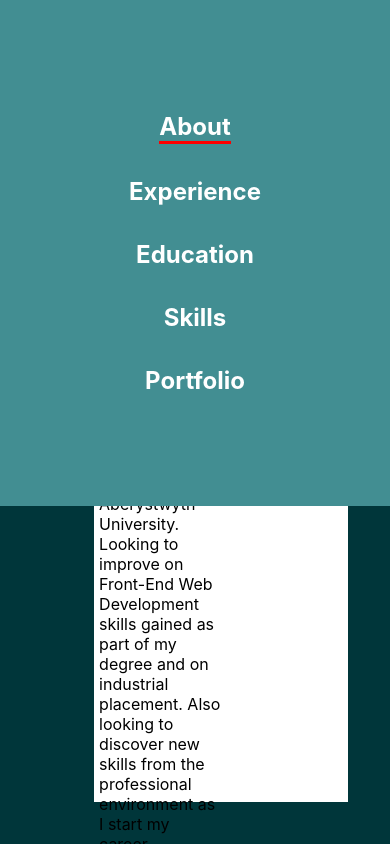
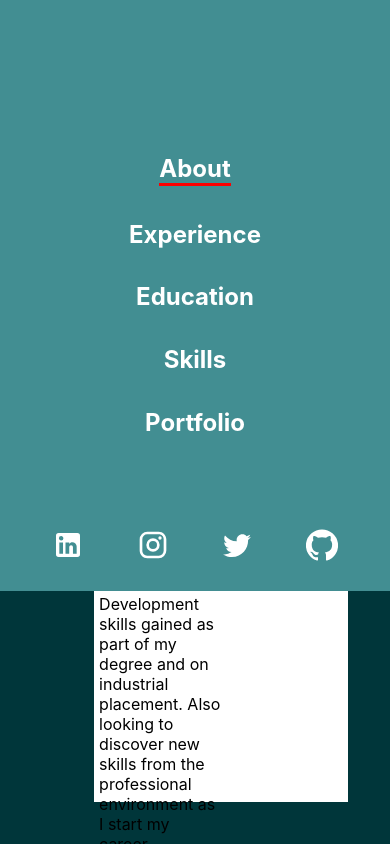
Before and after one commit to SpencerNicholas/me, a React (Create React App) app in the folder me/: page / in a window 390 px wide. Both pictures are taken after a click on the icon 354 px from the left and 43 px from the top of the page. Shown: the top 844 px of the page. Built offline with nearby package versions, Linux system fonts and the light colour scheme.

Commit message:
Added socials to mobile
Added social links to mobile nav bar

```diff
--- a/me/src/components/navigation/MobileTopbar.js
+++ b/me/src/components/navigation/MobileTopbar.js
@@ -2,6 +2,12 @@ import React from "react";
 import { useSelector, useDispatch } from 'react-redux';
 import { setPage, selectPage, selectHover, setHover, setMenuOpen, selectMenu } from './navigation'
 import Menu from '@material-ui/icons/Menu';
+
+import LinkedIn from '@material-ui/icons/LinkedIn';
+import Instagram from '@material-ui/icons/Instagram';
+import Twitter from '@material-ui/icons/Twitter';
+import GitHub from '@material-ui/icons/GitHub';
+
 
 const MobileTopbar = ({ }) => {
   const hovering = useSelector(selectHover);
@@ -22,7 +28,7 @@ const MobileTopbar = ({ }) => {
   };
 
   const mobileTopbarExpandedStyle = {
-    height: "60vh",
+    height: "70vh",
     width: "100%",
     position: "fixed",
     backgroundColor: "#428e92",
@@ -56,6 +62,26 @@ const MobileTopbar = ({ }) => {
     fontWeight: "bold",
   }
 
+  const footerStyle = {
+    color: 'white',
+    flexDirection: 'row',
+    position: 'absolute',
+    bottom: '3vh',
+    width: '100%',
+    display: 'flex',
+    justifyContent: 'space-evenly'
+  }
+
+  const iconStyle = {
+    fontSize: '32px',
+  }
+
+  const iconHovered = {
+    fontSize: '32px',
+    color: 'red',
+    cursor: 'pointer',
+  }
+
   const menuItems = [
     { text: "About", active: 1 },
     { text: "Experience", active: 2 },
@@ -76,15 +102,15 @@ const MobileTopbar = ({ }) => {
               {item.active === (page) ? (
                 <div>
                   {item.text}
-                    <Menu style={{fontSize: '32px', position: 'absolute', right: '5%'}} onClick={() => {dispatch(setMenuOpen(true))}}></Menu>
+                  <Menu style={{ fontSize: '32px', position: 'absolute', right: '5%' }} onClick={() => { dispatch(setMenuOpen(true)) }}></Menu>
                 </div>
-                ):(<div></div>)}
+              ) : (<div></div>)}
             </div>))}
         </div>
       ) : (
           <div style={mobileTopbarExpandedStyle}>
             {menuItems.map((item, i) => (
-              <div key={i} style={menuItemStyle} onClick={() => { dispatch(setPage(item.text));  dispatch(setMenuOpen(false)) } }>
+              <div key={i} style={menuItemStyle} onClick={() => { dispatch(setPage(item.text)); dispatch(setMenuOpen(false)) }}>
                 {item.active === (page) ? (
                   <div style={activeMenuItemStyle}>
                     {item.text}
@@ -104,7 +130,39 @@ const MobileTopbar = ({ }) => {
                   )}
               </div>
             ))}
+            <div style={footerStyle}>
+              <div onMouseOver={() => { dispatch(setHover("LinkedIn")) }} onMouseLeave={() => { dispatch(setHover()) }} onClick={() => { window.open("https://linkedin.com/in/spencer-nicholas", "_blank") }}>
+                {(hovering) === 6 ? (
+                  <LinkedIn style={iconHovered} ></LinkedIn>
+                ) : (
+                    <LinkedIn style={iconStyle} ></LinkedIn>
+                  )}
               </div>
+              <div onMouseOver={() => { dispatch(setHover("Instagram")) }} onMouseLeave={() => { dispatch(setHover()) }} onClick={() => { window.open("https://www.instagram.com/spencerndev/?hl=en", "_blank") }}>
+                {(hovering) === 7 ? (
+                  <Instagram style={iconHovered}></Instagram>
+                ) : (
+                    <Instagram style={iconStyle}></Instagram>
+                  )}
+              </div>
+              <div onMouseOver={() => { dispatch(setHover("Twitter")) }} onMouseLeave={() => { dispatch(setHover()) }} onClick={() => { window.open("https://twitter.com/SpencerNDev", "_blank") }}>
+                {(hovering) === 8 ? (
+                  <Twitter style={iconHovered}></Twitter>
+                ) : (
+                    <Twitter style={iconStyle}></Twitter>
+                  )}
+              </div>
+              <div onMouseOver={() => { dispatch(setHover("GitHub")) }} onMouseLeave={() => { dispatch(setHover()) }} onClick={() => { window.open("https://github.com/SpencerNicholas", "_blank") }}>
+                {(hovering) === 9 ? (
+                  <GitHub style={iconHovered}></GitHub>
+                ) : (
+                    <GitHub style={iconStyle}></GitHub>
+                  )}
+              </div>
+            </div>
+          </div>
+
+
 
         )}
     </div>
```
Lines whose indentation alone changed are shown as unchanged.
